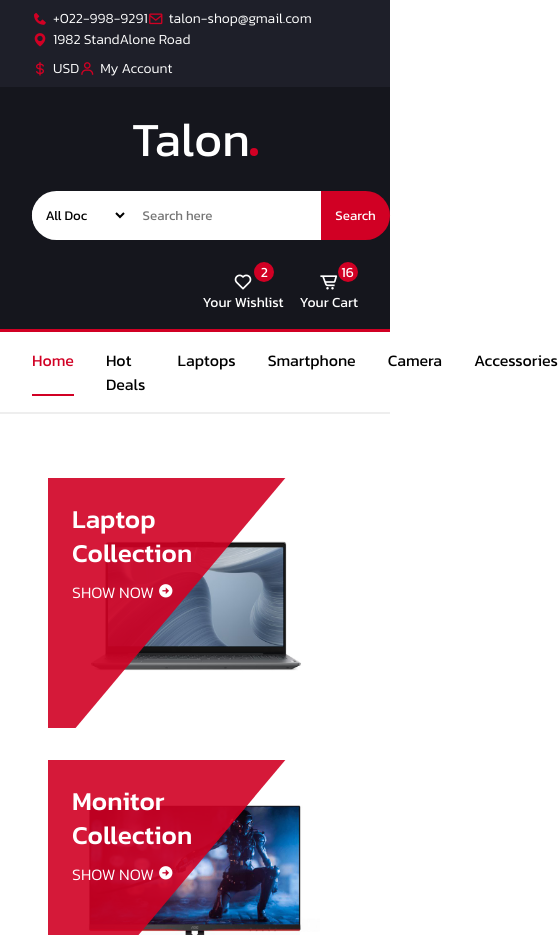
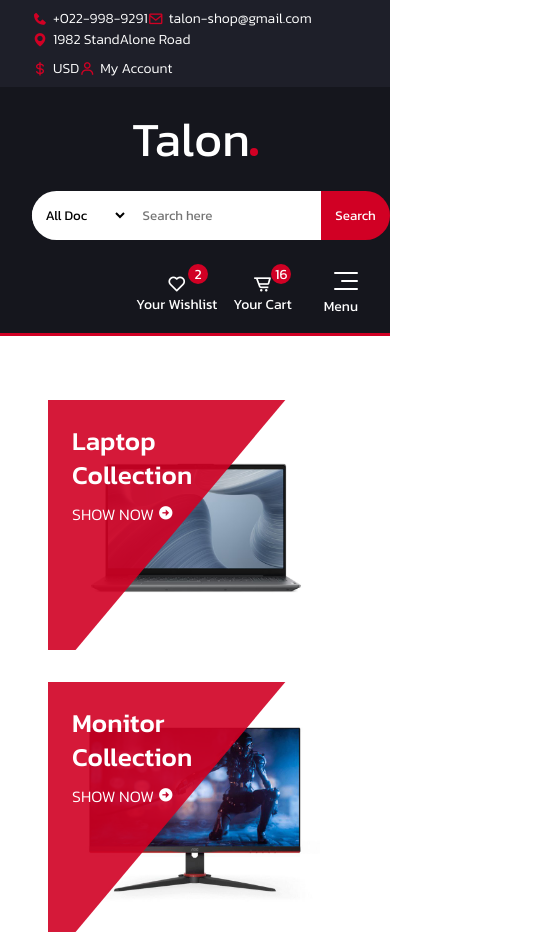
Before and after one commit to suphawitz/Talon, a plain HTML site: page index.html in a window 390 px wide. Shown: the top 935 px of the page, 558 px wide, since content can reach past the window. Drawn offline with Linux system fonts and the light colour scheme; a web font is replaced by a local one.

Commit message:
menu toggle

```diff
--- a/assets/css/style.css
+++ b/assets/css/style.css
@@ -492,6 +492,91 @@ main { background-color: var(--bg-body);}
 }
 
 
+/* -------------- Head top Menu Toggle -------------- */
+.tl-headtop-respon {
+    margin-left: 1rem;
+}
+
+.tl-headtop-bur p {
+    display: block;
+    padding-top: 1.5rem;
+}
+
+.tl-headtop-menu-respon {
+    position: fixed;
+    top: 0;
+    left: 0;
+    height: 100%;
+    width: 250px;
+    background-color: #000;
+    z-index: 999;
+    transition: all .3s ease;
+    transform: translateX(-250px);
+}
+
+.tl-headtop-menu-respon .tl-headtop-menu-con {
+    flex-direction: column;
+    padding-top: 5rem;
+}
+.tl-headtop-menu-respon .tl-headtop-menu-con a { color: #fff; }
+.tl-headtop-menu-respon .tl-headtop-menu-con a:hover { color: var(--theme-red); }
+
+
+/* Menu respon active */
+.tl-headtop-toggle {
+    transform: translateX(0px);
+}
+
+/* Burger menu */
+.tl-burger {
+    position: relative;
+    display: block;
+    cursor: pointer;
+    -webkit-user-select: none;
+        -moz-user-select: none;
+        -ms-user-select: none;
+            user-select: none;
+    width: 1.5rem;
+    height: 1rem;
+    border: none;
+    outline: none;
+    visibility: visible;
+    z-index: 998;
+}
+.tl-burger-line {
+    position: absolute;
+    display: block;
+    right: 0;
+    width: 70%;
+    height: 2.15px;
+    opacity: 1;
+    rotate: 0deg;
+    border-radius: 0.15rem;
+    background-color: #fff;
+    transition: all 0.3s ease;
+}
+.tl-burger-line:nth-child(1) {
+    top: 0px;
+}
+.tl-burger-line:nth-child(2) {
+    top: 0.5rem;
+    width: 50%;
+}
+.tl-burger-line:nth-child(3) {
+    top: 1rem;
+}
+.tl-headtop-bur-active > .tl-burger-line:nth-child(1) {
+    top: 0.5rem;
+    rotate: 135deg;
+}
+.tl-headtop-bur-active > .tl-burger-line:nth-child(2) {
+    opacity: 0;
+}
+.tl-headtop-bur-active > .tl-burger-line:nth-child(3) {
+    top: 0.5rem;
+    rotate: -135deg;
+}
+
 
 
 
--- a/assets/js/script.js
+++ b/assets/js/script.js
@@ -1,5 +1,33 @@
+// Check screen resize add menu toggle
+const menuResponsive = document.getElementById('menuRespon');
+const menuBurActive = document.getElementById('headtop-burger');
+function menuRespon() {
+  if (window.innerWidth < 720) {
+    menuResponsive.classList.add('tl-headtop-menu-respon');
+    menuBurActive.style.display = 'block';
+  } else {
+    menuResponsive.classList.remove('tl-headtop-menu-respon');
+    menuBurActive.style.display = 'none';
+  }
+
+  return(menuRespon, menuBurActive);
+}
+
+
+
+menuRespon();
+window.addEventListener('resize', menuRespon); // Us function screen resize always
+
+// Headtop menu Burger active toggle
+menuBurActive.addEventListener('click', function() {
+  menuBurActive.classList.toggle('tl-headtop-bur-active');
+  menuResponsive.classList.toggle('tl-headtop-toggle');
+});
+
+
+
+
 // ======================== Slick Slider ========================
-
 // ------------ Slider ------------
 $('.tl-slider').slick({
     dots: true,
--- a/index.html
+++ b/index.html
@@ -91,6 +91,15 @@
                             </i>
                             <p>Your Cart</p>
                         </div>
+                        <div class="tl-menu-cart-con tl-headtop-respon">
+                            <div class="tl-headtop-bur" id="headtop-burger">
+                                <span class="tl-burger-line"></span>
+                                <span class="tl-burger-line"></span>
+                                <span class="tl-burger-line"></span>
+
+                                <p>Menu</p>
+                            </div>
+                        </div>
                     </div>
                 </div>
             </div>
@@ -99,7 +108,7 @@
 
         <!-- Head Top -->
         <div class="tl-headtop">
-            <div class="tl-headtop-menu">
+            <div class="tl-headtop-menu tl-headtop-menu-respon" id="menuRespon">
                 <div class="tl-container">
                     <div class="tl-headtop-menu-con">
                         <a class="tl-headtop-menu-active" href="#">Home</a>
```
